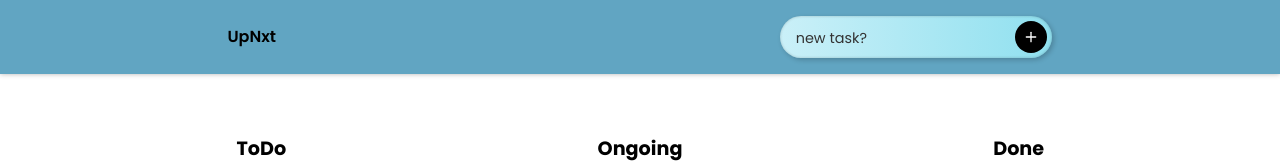
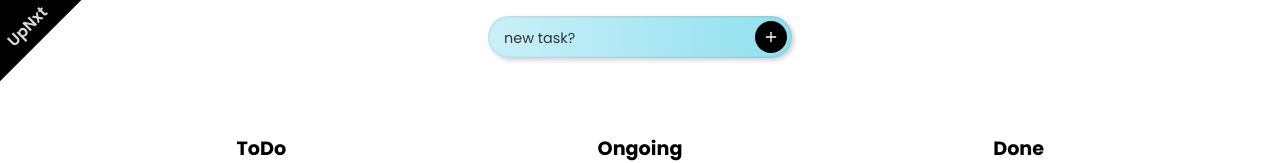
Before and after one commit to sanjibdey104/up-nxt, a React (Create React App) app: page / in a window 1280 px wide. Shown: the top 163 px of the page. Built offline with nearby package versions, Linux system fonts and the light colour scheme; no server answers; the database is empty.

Commit message:
style: logo design and layout update

```diff
--- a/src/App.js
+++ b/src/App.js
@@ -8,6 +8,7 @@ import { GlobalStyles, lightTheme, darkTheme } from "./styles/globalStyles";
 
 import Sidebar from "./components/Sidebar";
 import MainSection from "./components/MainSection";
+import Logo from "./components/Logo";
 
 function App() {
   const [theme, toggleTheme] = ThemePreference();
@@ -22,6 +23,7 @@ function App() {
 
         <TaskListContext.Provider value={{ tasks: tasks, loading: loading }}>
           <div className="container">
+            <Logo />
             <Sidebar />
             <MainSection />
           </div>
--- /dev/null
+++ b/src/components/Logo.js
@@ -0,0 +1,34 @@
+import React from "react";
+import styled from "styled-components";
+
+const StyledLogo = styled.div`
+  width: 8rem;
+  height: 5rem;
+  position: absolute;
+  left: 0;
+  top: 0;
+  transform: translateX(-40%) translateY(-35%) rotate(-45deg);
+  text-align: center;
+
+  display: flex;
+  align-items: flex-end;
+  justify-content: center;
+
+  background-color: black;
+  color: #ffffffda;
+
+  p {
+    font-weight: 600;
+    padding: 0.45rem;
+  }
+`;
+
+const Logo = () => {
+  return (
+    <StyledLogo>
+      <p>UpNxt</p>
+    </StyledLogo>
+  );
+};
+
+export default Logo;
--- a/src/components/Sidebar.js
+++ b/src/components/Sidebar.js
@@ -12,14 +12,12 @@ const SidebarSection = styled.section`
   align-items: center;
   gap: 3rem;
   padding: 1rem 0;
-  background-color: #61a5c2;
-  box-shadow: 0 0 5px rgba(0, 0, 0, 0.3);
 
   position: fixed;
   top: 0;
 
   .create-task-wrapper {
-    width: 18rem;
+    width: 20rem;
     padding: 0 0.5rem;
     display: flex;
     align-items: center;
@@ -85,14 +83,6 @@ const SidebarSection = styled.section`
     margin-left: auto;
     z-index: 2;
   }
-
-  .logo {
-    p {
-      font-weight: 600;
-      color: #000;
-      padding: 0.45rem;
-    }
-  }
 `;
 
 const Sidebar = () => {
@@ -106,10 +96,6 @@ const Sidebar = () => {
 
   return (
     <SidebarSection>
-      <header className="logo">
-        <p>UpNxt</p>
-      </header>
-
       <div className="create-task-wrapper">
         <div className="create-task">
           <input
```
